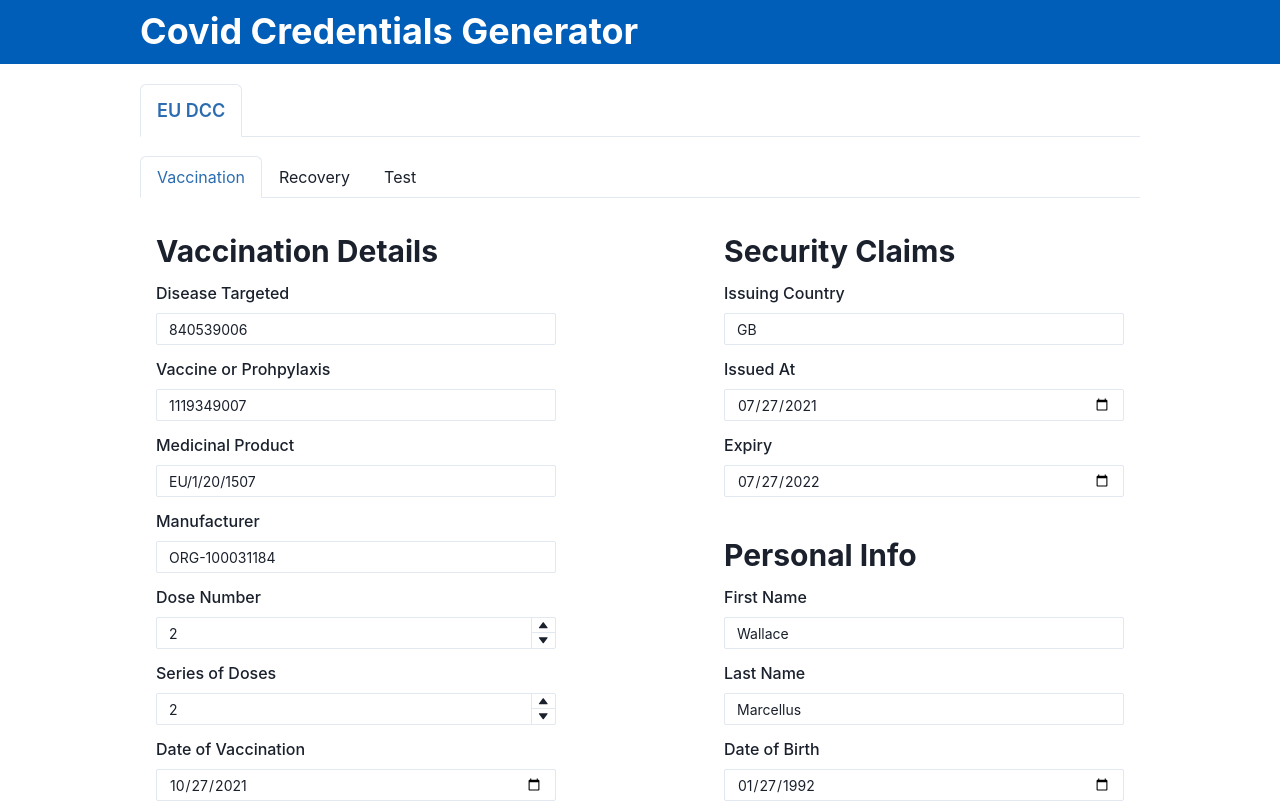
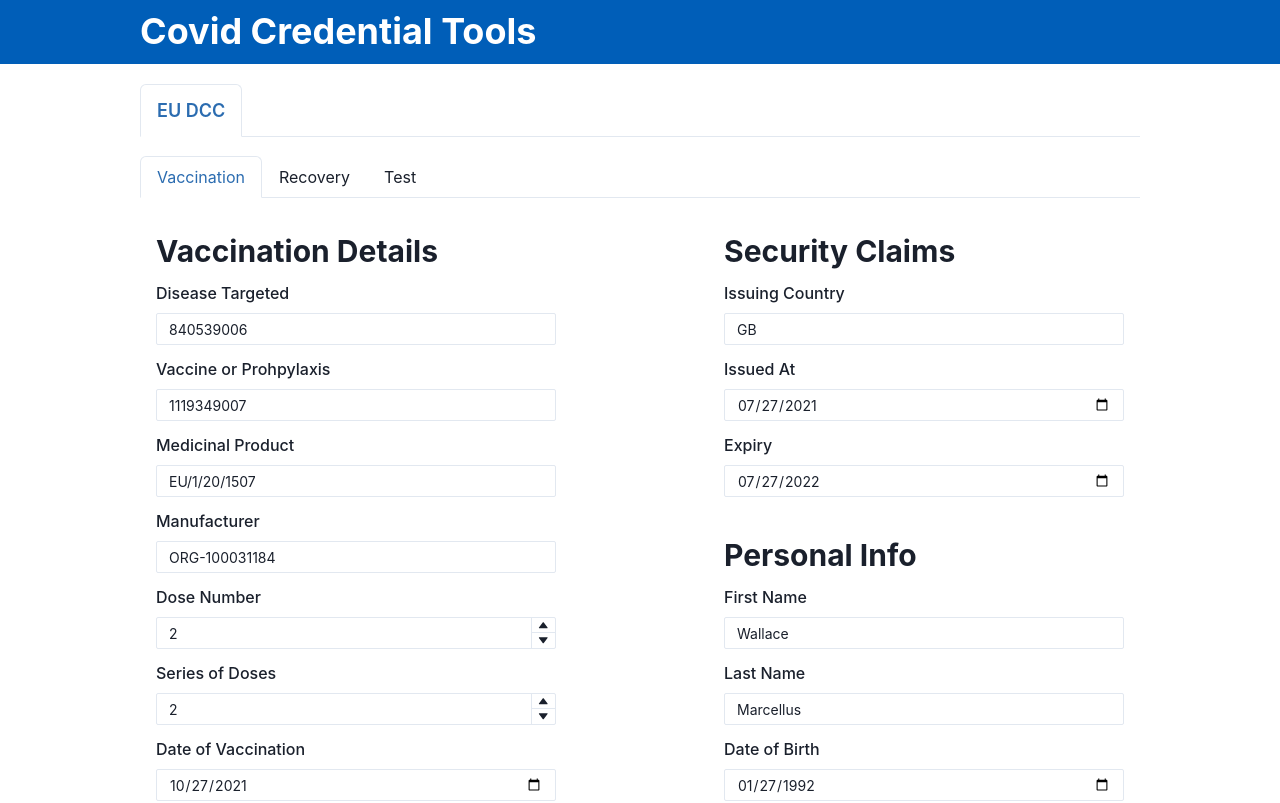
Before and after one commit to andypandy47/covid-credential-tools, a Next.js app: page / in a window 1280 px wide. Shown: the top 803 px of the page. Built offline with nearby package versions, Linux system fonts and the light colour scheme.

Commit message:
Update title

```diff
--- a/src/pages/index.tsx
+++ b/src/pages/index.tsx
@@ -19,7 +19,7 @@ const Home: NextPage = () => {
   return (
     <Flex width="100%" height="100%" direction={'column'}>
       <Head>
-        <title>Covid Credentials Generator</title>
+        <title>Covid Credential Tools</title>
         <meta name="viewport" content="initial-scale=1.0, width=device-width" />
       </Head>
       <Flex
@@ -32,7 +32,7 @@ const Home: NextPage = () => {
         p={4}
       >
         <Flex width={pageWidth}>
-          <Heading as="h1">Covid Credentials Generator</Heading>
+          <Heading as="h1">Covid Credential Tools</Heading>
         </Flex>
       </Flex>
       <Flex alignItems={'center'} justifyContent={'center'} width={'100%'}>
```
